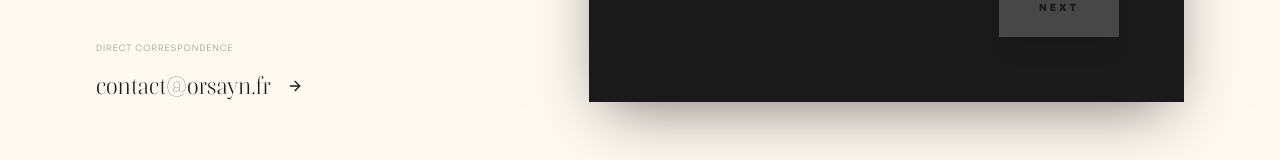
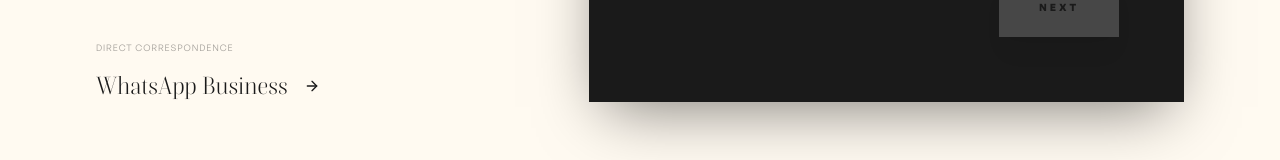
Before and after one commit to premiceslegacy-ship-it/orsayn-website, a Next.js app: page /en in a window 1280 px wide. Shown: the part 9842-10002 px from the top of the page. Built offline with nearby package versions, Linux system fonts and the light colour scheme.

Commit message:
Update contact link to WhatsApp Business

```diff
--- a/components/Contact.tsx
+++ b/components/Contact.tsx
@@ -273,8 +273,8 @@
 
             <div className="mt-12 xl:mt-0">
               <p className="text-[9px] uppercase tracking-widest text-ink/40 mb-4">{t('directMailLabel')}</p>
-              <a href="mailto:contact@orsayn.fr" className="group flex items-center gap-4 text-ink hover:text-brass transition-colors duration-500 justify-center xl:justify-start">
-                <span className="font-serif text-xl md:text-2xl">contact@orsayn.fr</span>
+              <a href="https://wa.me/33651664068" target="_blank" rel="noopener noreferrer" className="group flex items-center gap-4 text-ink hover:text-brass transition-colors duration-500 justify-center xl:justify-start">
+                <span className="font-serif text-xl md:text-2xl">WhatsApp Business</span>
                 <ArrowRight className="w-4 h-4 transform group-hover:translate-x-2 transition-transform duration-500" />
               </a>
             </div>
```
